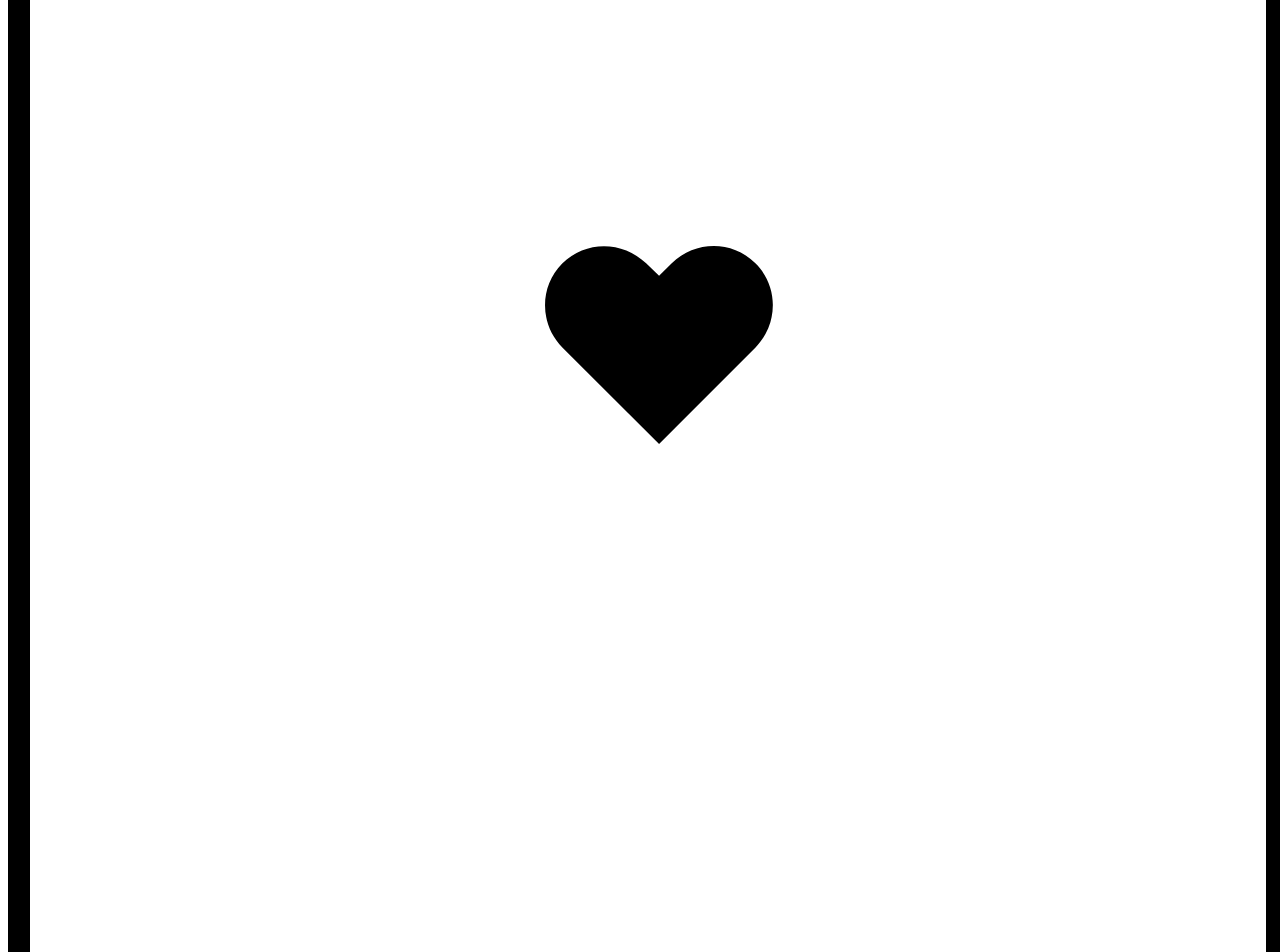
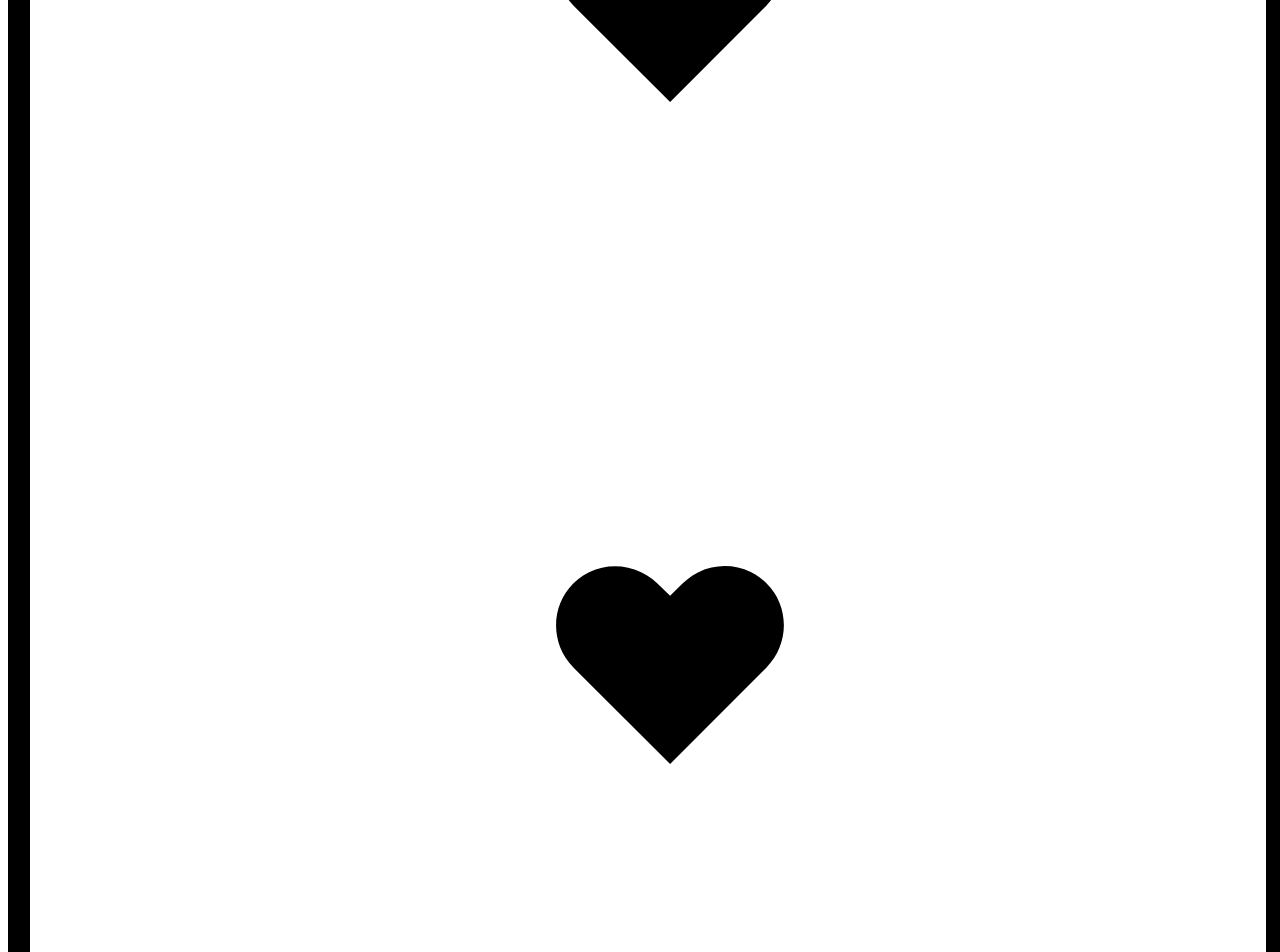
Before and after one commit to t-a1024/sevens, a React (Create React App) app: page / in a window 1280 px wide. Shown: the part 700-1652 px from the top of the page. Built offline with nearby package versions, Linux system fonts and the light colour scheme.

Commit message:
ハートの2

```diff
--- a/src/App.tsx
+++ b/src/App.tsx
@@ -2,14 +2,15 @@ import './cardStyle.css';
 
 function App() {
   return (
-    <div className="App">
-      <div className='main-container'>
-      <div className='card'>
-        <span className='span-a'>A</span>
-        <span className='span-circle'>♥</span>
-        <span className='span-a-1'>A</span>
+    <div className='main-container'>
+      <div className='card-1'>
+        <span className='number-2'>2</span>
+        <div className='flex-column-cbd'>
+          <span className='circle'>♥</span>
+          <span className='circle-2'>♥</span>
+        </div>
+        <span className='number-2-3'>2</span>
       </div>
-    </div>
     </div>
   );
 }
--- a/src/cardStyle.css
+++ b/src/cardStyle.css
@@ -23,12 +23,21 @@ button {
   }
 
   .main-container {
+    display: flex;
+    flex-direction: column;
+    align-items: center;
+    justify-content: center;
+    flex-wrap: nowrap;
+    gap: calc(10 * var(--rpx));
     position: relative;
     width: calc(58 * var(--rpx));
     height: calc(89 * var(--rpx));
     margin: 0 auto;
+    padding: calc(18 * var(--rpx)) calc(19 * var(--rpx)) calc(18 * var(--rpx))
+      calc(19 * var(--rpx));
   }
-.card {
+  .card-1 {
+    flex-shrink: 0;
     position: absolute;
     width: calc(58 * var(--rpx));
     height: calc(89 * var(--rpx));
@@ -40,7 +49,7 @@ button {
     overflow: hidden;
     border-radius: calc(10 * var(--rpx));
   }
-.span-a {
+  .number-2 {
     display: flex;
     align-items: center;
     justify-content: center;
@@ -57,14 +66,23 @@ button {
     white-space: nowrap;
     z-index: 1;
   }
-.span-circle {
+  .flex-column-cbd {
+    position: relative;
+    width: calc(17 * var(--rpx));
+    height: calc(50 * var(--rpx));
+    margin: calc(-1.5 * var(--rpx)) 0 0 calc(20.5 * var(--rpx));
+    font-size: 0px;
+    z-index: 4;
+    overflow: visible auto;
+  }
+  .circle {
     display: flex;
-  align-items: center;
+    align-items: flex-end;
     justify-content: center;
     position: relative;
     width: calc(17 * var(--rpx));
     height: calc(20 * var(--rpx));
-  margin: calc(14 * var(--rpx)) 0 0 calc(20 * var(--rpx));
+    margin: 0 0 0 0;
     color: #000000;
     font-family: Inter, var(--default-font-family);
     font-size: calc(12 * var(--rpx));
@@ -74,14 +92,31 @@ button {
     white-space: nowrap;
     z-index: 3;
   }
-.span-a-1 {
+  .circle-2 {
+    display: flex;
+    align-items: flex-start;
+    justify-content: center;
+    position: relative;
+    width: calc(17 * var(--rpx));
+    height: calc(20 * var(--rpx));
+    margin: calc(10 * var(--rpx)) 0 0 0;
+    color: #000000;
+    font-family: Inter, var(--default-font-family);
+    font-size: calc(12 * var(--rpx));
+    font-weight: 400;
+    line-height: calc(20 * var(--rpx));
+    text-align: center;
+    white-space: nowrap;
+    z-index: 4;
+  }
+  .number-2-3 {
     display: flex;
     align-items: center;
     justify-content: center;
     position: relative;
     width: calc(22 * var(--rpx));
     height: calc(22 * var(--rpx));
-  margin: calc(13 * var(--rpx)) 0 0 calc(36 * var(--rpx));
+    margin: calc(-1.5 * var(--rpx)) 0 0 calc(36 * var(--rpx));
     color: #000000;
     font-family: Inter, var(--default-font-family);
     font-size: calc(12 * var(--rpx));
@@ -92,3 +127,8 @@ button {
     transform: rotate(-180deg);
     z-index: 2;
   }
+
+  .size{
+    width: 100px;
+    height: 200px;
+  }
```
Lines whose indentation alone changed are shown as unchanged.
